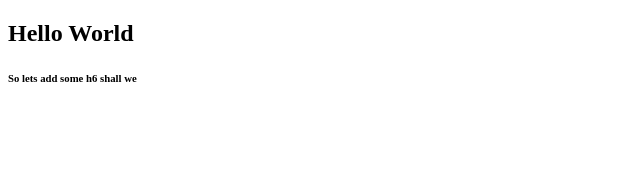
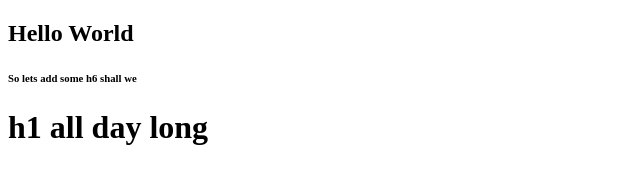
Before and after one commit to jsixx777/newnew, a plain HTML site: page index.html in a window 1280 px wide. Shown: the whole page, without its empty margins (0-640 px from the left). Drawn offline with Linux system fonts and the light colour scheme.

Commit message:
h1 all day

```diff
--- a/index.html
+++ b/index.html
@@ -9,5 +9,6 @@
 <body>
     <h2>Hello World</h2>
     <h6>So lets add some h6 shall we</h6>
+    <h1>h1 all day long</h1>
 </body>
 </html>
```
